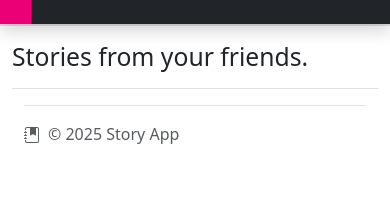
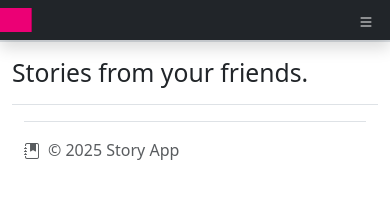
Before and after one commit to fadhlansulistiyo/story-app, a website built with webpack: page src/pages/index.html in a window 390 px wide. Built offline with nearby package versions, Linux system fonts and the light colour scheme.

Commit message:
rafactor: change import main.scss to vendors.scss

```diff
--- a/src/js/index.js
+++ b/src/js/index.js
@@ -1,5 +1,5 @@
 // Import our custom CSS
-import '../styles/scss/main.scss';
+import '../styles/scss/vendors/vendors.scss';
 import '../styles/css/main.css';
 
 // Import components
--- a/src/pages/index.html
+++ b/src/pages/index.html
@@ -9,7 +9,7 @@
 
   <body>
     <!-- Header: Navbar -->
-    <header-app brandName="<%= brandName %>"></header-app>
+    <header-app brandName="<%= brandName %>" showToggle></header-app>
 
     <div class="container-fluid">
       <div class="row">
--- a/src/styles/scss/main.scss
+++ /dev/null
@@ -1 +0,0 @@
-@use 'vendors';
```
Also changed, not shown: src/styles/scss/vendors/vendors.scss (renamed from src/styles/scss/vendors/_index.scss).
